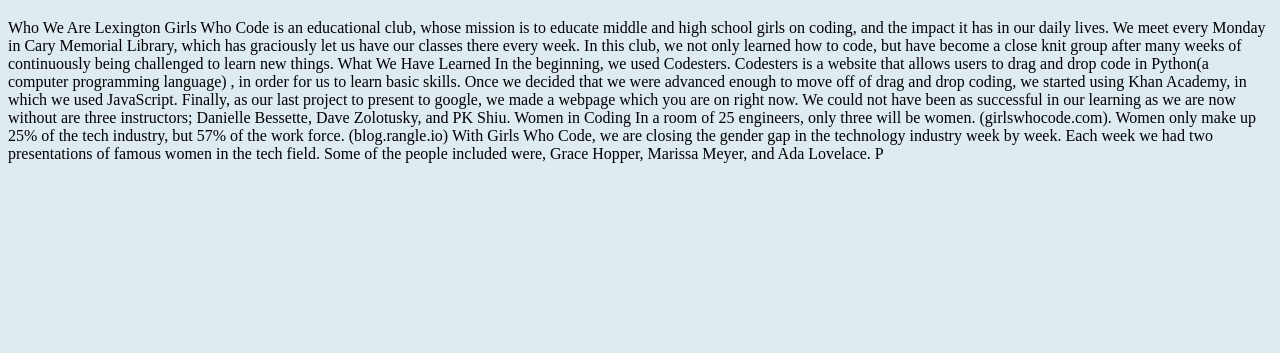
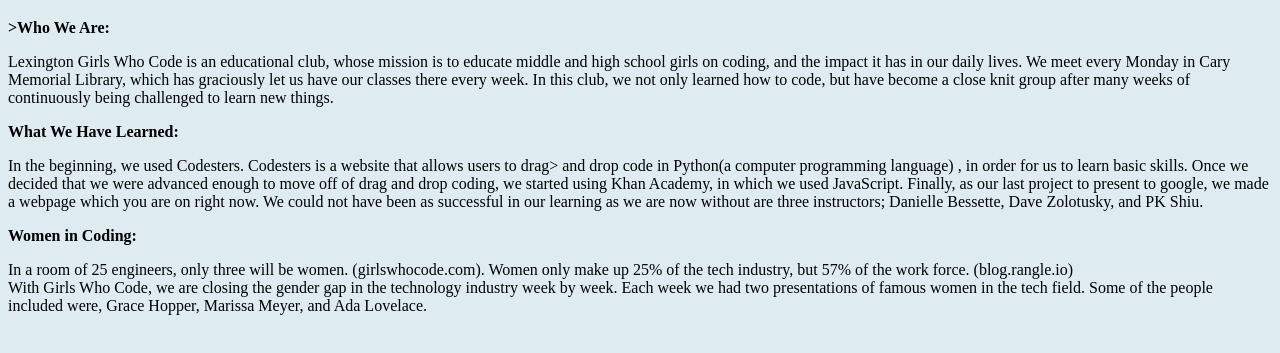
Before and after one commit to lexingtongwc/lexingtongwc.github.io, a plain HTML site: page AboutUs.html in a window 1280 px wide. Shown: the part 63-416 px from the top of the page. Drawn offline with Linux system fonts and the light colour scheme.

Commit message:
Update AboutUs.html

```diff
--- a/AboutUs.html
+++ b/AboutUs.html
@@ -5,22 +5,21 @@
 <title>About Us!</title>
 <center><h1>ALL ABOUT US</h1></center>
 
-Who We Are
+<p><b>>Who We Are:</b></p>
 
-Lexington Girls Who Code is an educational club, whose mission is to educate middle and high school girls on coding, and the impact it has in our daily lives. We meet every Monday in Cary Memorial Library, which has graciously let us have our classes there every week. In this club, we not only learned how to code, but have become a close knit group after many weeks of continuously being challenged to learn new things.
+<div>Lexington Girls Who Code is an educational club, whose mission is to educate middle and high school girls on coding, and the impact it has in our daily lives. We meet every Monday in Cary Memorial Library, which has graciously let us have our classes there every week. In this club, we not only learned how to code, but have become a close knit group after many weeks of continuously being challenged to learn new things. </div>
 
-What We Have Learned
+<p><b>What We Have Learned:</b></p>
 
-In the beginning, we used Codesters. Codesters is a website that allows users to drag and drop code in Python(a computer programming language) , in order for us to learn basic skills. Once we decided that we were advanced enough to move off of drag and drop coding, we started using Khan Academy, in which we used JavaScript. Finally, as our last project to present to google, we made a webpage which you are on right now. We could not have been as successful in our learning as we are now without are three instructors; Danielle Bessette, Dave Zolotusky, and PK Shiu.
+<div>In the beginning, we used Codesters. Codesters is a website that allows users to drag> and drop code in Python(a computer programming language) , in order for us to learn basic skills. Once we decided that we were advanced enough to move off of drag and drop coding, we started using Khan Academy, in which we used JavaScript. Finally, as our last project to present to google, we made a webpage which you are on right now. We could not have been as successful in our learning as we are now without are three instructors; Danielle Bessette, Dave Zolotusky, and PK Shiu.</div>
 
 
-Women in Coding
+<p><b>Women in Coding:</p></b>
 
-In a room of 25 engineers, only three will be women. (girlswhocode.com).
-Women only make up 25% of the tech industry, but 57% of the work force. (blog.rangle.io)
+<div>In a room of 25 engineers, only three will be women. (girlswhocode.com).
+Women only make up 25% of the tech industry, but 57% of the work force. (blog.rangle.io)</div>
 
-
-With Girls Who Code, we are closing the gender gap in the technology industry week by week. Each week we had two presentations of famous women in the tech field. Some of the people included were, Grace Hopper, Marissa Meyer, and Ada Lovelace.    P
+<div>With Girls Who Code, we are closing the gender gap in the technology industry week by week. Each week we had two presentations of famous women in the tech field. Some of the people included were, Grace Hopper, Marissa Meyer, and Ada Lovelace.</div>
 
 
 
```
